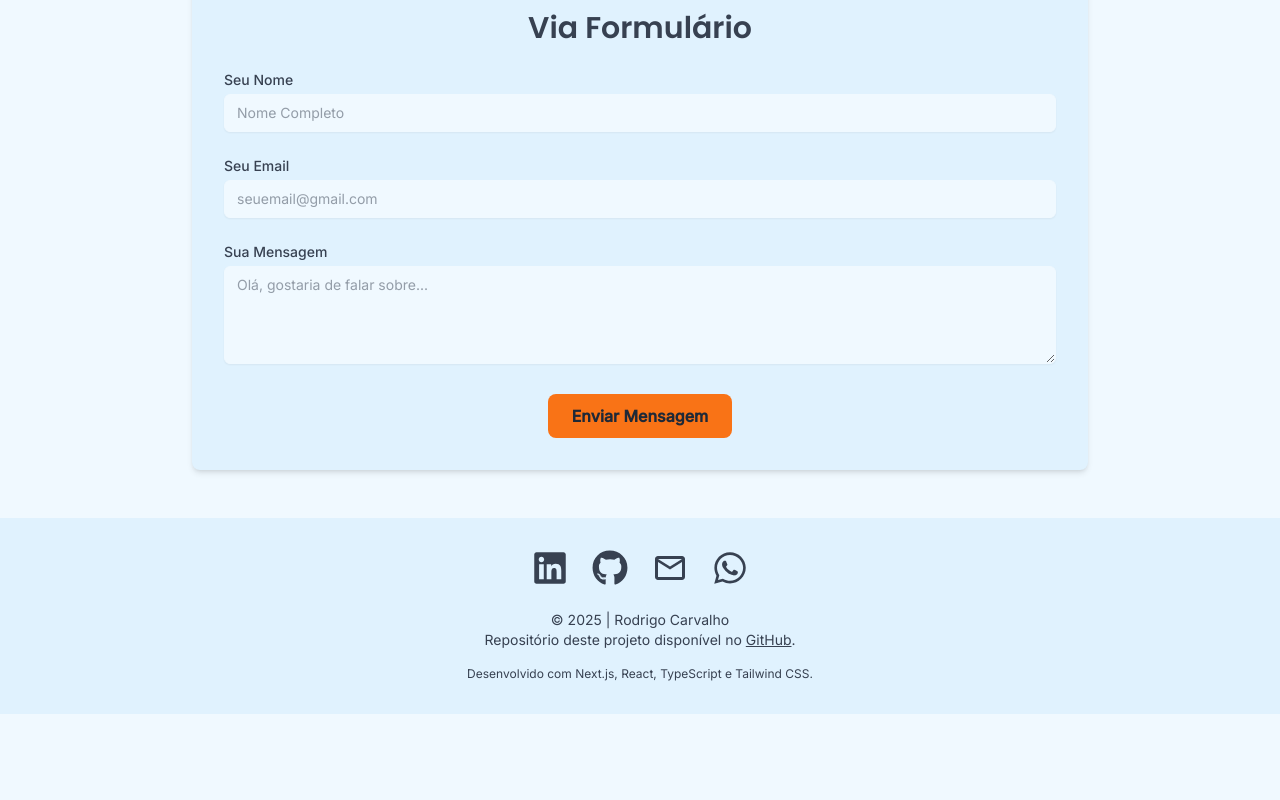
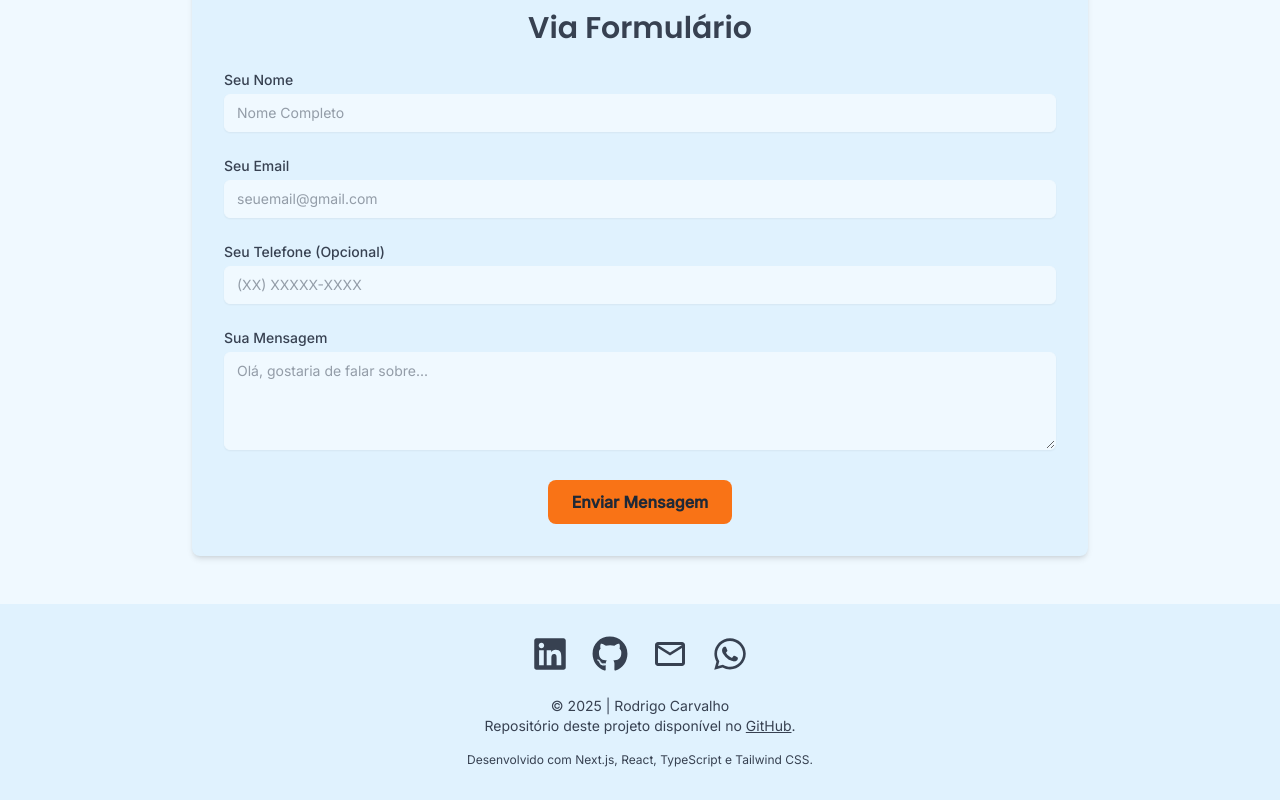
Before and after one commit to rodrigocvmd/portfolio, a Next.js app: page /contato in a window 1280 px wide. Shown: the part 903-1703 px from the top of the page. Before the commit the page ends 1617 px from the top, so only its background shows below. Built offline with nearby package versions, Linux system fonts and the light colour scheme.

Commit message:
insercao de telefone no form, e alteracao do cursor hover nas techtags

```diff
--- a/src/components/ContatoConteudo.tsx
+++ b/src/components/ContatoConteudo.tsx
@@ -85,8 +85,8 @@ export default function ContatoConteudo() {
 					Entre em Contato
 				</h1>
 				<p className="mx-auto mt-4 max-w-3xl text-lg text-light-text/80 dark:text-dark-text/80 sm:text-xl 3xl:text-2xl">
-					Seja para uma oportunidade de colaboração, discutir sobre um projeto ou apenas para
-					trocar uma ideia.
+					Seja para uma oportunidade de colaboração, discutir sobre um projeto ou apenas para trocar
+					uma ideia.
 				</p>
 				<p className="mx-auto mt-4 max-w-3xl text-lg text-light-text/80 dark:text-dark-text/80 sm:text-xl 3xl:text-2xl">
 					Estou sempre disponível para conversarmos!
@@ -119,7 +119,12 @@ export default function ContatoConteudo() {
 											className="mr-2 p-1 rounded-md hover:bg-light-primary dark:hover:bg-dark-primary text-light-text dark:text-dark-text transition-colors">
 											{copiedStatus["email"] ? <CheckIcon /> : <CopyIcon />}
 										</button>
-										<a href="mailto:rodrigocvmd@gmail.com" target="_blank" rel="noopener noreferrer" title="Enviar email" className="p-1 rounded-md hover:bg-light-primary dark:hover:bg-dark-primary text-light-text dark:text-dark-text transition-colors">
+										<a
+											href="mailto:rodrigocvmd@gmail.com"
+											target="_blank"
+											rel="noopener noreferrer"
+											title="Enviar email"
+											className="p-1 rounded-md hover:bg-light-primary dark:hover:bg-dark-primary text-light-text dark:text-dark-text transition-colors">
 											<FaArrowRight />
 										</a>
 									</div>
@@ -149,7 +154,12 @@ export default function ContatoConteudo() {
 											className="mr-2 p-1 rounded-md hover:bg-light-primary dark:hover:bg-dark-primary text-light-text dark:text-dark-text transition-colors">
 											{copiedStatus["linkedin"] ? <CheckIcon /> : <CopyIcon />}
 										</button>
-										<a href="https://www.linkedin.com/in/rodrigocvmd/" target="_blank" rel="noopener noreferrer" title="Abrir LinkedIn" className="p-1 rounded-md hover:bg-light-primary dark:hover:bg-dark-primary text-light-text dark:text-dark-text transition-colors">
+										<a
+											href="https://www.linkedin.com/in/rodrigocvmd/"
+											target="_blank"
+											rel="noopener noreferrer"
+											title="Abrir LinkedIn"
+											className="p-1 rounded-md hover:bg-light-primary dark:hover:bg-dark-primary text-light-text dark:text-dark-text transition-colors">
 											<FaArrowRight />
 										</a>
 									</div>
@@ -178,7 +188,10 @@ export default function ContatoConteudo() {
 											className="mr-2 p-1 rounded-md hover:bg-light-primary dark:hover:bg-dark-primary text-light-text dark:text-dark-text transition-colors">
 											{copiedStatus["telefone"] ? <CheckIcon /> : <CopyIcon />}
 										</button>
-										<a href="tel:+5561999662404" title="Ligar" className="p-1 rounded-md hover:bg-light-primary dark:hover:bg-dark-primary text-light-text dark:text-dark-text transition-colors">
+										<a
+											href="tel:+5561999662404"
+											title="Ligar"
+											className="p-1 rounded-md hover:bg-light-primary dark:hover:bg-dark-primary text-light-text dark:text-dark-text transition-colors">
 											<FaArrowRight />
 										</a>
 									</div>
@@ -259,7 +272,12 @@ export default function ContatoConteudo() {
 											className="mr-2 p-1 rounded-md hover:bg-light-primary dark:hover:bg-dark-primary text-light-text dark:text-dark-text transition-colors">
 											{copiedStatus["github"] ? <CheckIcon /> : <CopyIcon />}
 										</button>
-										<a href="https://github.com/rodrigocvmd" target="_blank" rel="noopener noreferrer" title="Abrir GitHub" className="p-1 rounded-md hover:bg-light-primary dark:hover:bg-dark-primary text-light-text dark:text-dark-text transition-colors">
+										<a
+											href="https://github.com/rodrigocvmd"
+											target="_blank"
+											rel="noopener noreferrer"
+											title="Abrir GitHub"
+											className="p-1 rounded-md hover:bg-light-primary dark:hover:bg-dark-primary text-light-text dark:text-dark-text transition-colors">
 											<FaArrowRight />
 										</a>
 									</div>
@@ -289,7 +307,12 @@ export default function ContatoConteudo() {
 											className="mr-2 p-1 rounded-md hover:bg-light-primary dark:hover:bg-dark-primary text-light-text dark:text-dark-text transition-colors">
 											{copiedStatus["discord"] ? <CheckIcon /> : <CopyIcon />}
 										</button>
-										<a href="https://discordapp.com/users/1067993447706931243" target="_blank" rel="noopener noreferrer" title="Abrir Discord" className="p-1 rounded-md hover:bg-light-primary dark:hover:bg-dark-primary text-light-text dark:text-dark-text transition-colors">
+										<a
+											href="https://discordapp.com/users/1067993447706931243"
+											target="_blank"
+											rel="noopener noreferrer"
+											title="Abrir Discord"
+											className="p-1 rounded-md hover:bg-light-primary dark:hover:bg-dark-primary text-light-text dark:text-dark-text transition-colors">
 											<FaArrowRight />
 										</a>
 									</div>
@@ -336,6 +359,8 @@ export default function ContatoConteudo() {
 								required
 								className="w-full rounded-md border border-light-primary bg-light-primary px-3 py-2 text-light-text shadow-sm focus:border-light-accent focus:ring-light-accent dark:border-dark-primary dark:bg-dark-primary dark:text-dark-text dark:focus:border-dark-accent dark:focus:ring-dark-accent sm:text-sm placeholder:text-light-text/50 dark:placeholder:text-dark-text/50 focus:placeholder:text-transparent"
 								placeholder="Nome Completo"
+								oninvalid="this.setCustomValidity('Por favor, preencha seu nome.')"
+								oninput="this.setCustomValidity('')"
 							/>
 						</div>
 						<div>
@@ -351,6 +376,22 @@ export default function ContatoConteudo() {
 								required
 								className="w-full rounded-md border border-light-primary bg-light-primary px-3 py-2 text-light-text shadow-sm focus:border-light-accent focus:ring-light-accent dark:border-dark-primary dark:bg-dark-primary dark:text-dark-text dark:focus:border-dark-accent dark:focus:ring-dark-accent sm:text-sm placeholder:text-light-text/50 dark:placeholder:text-dark-text/50 focus:placeholder:text-transparent"
 								placeholder="seuemail@gmail.com"
+								oninvalid="this.setCustomValidity('Por favor, insira um email válido.')"
+								oninput="this.setCustomValidity('')"
+							/>
+						</div>
+						<div>
+							<label
+								htmlFor="phone"
+								className="mb-1 block text-sm font-medium text-light-text dark:text-dark-text">
+								Seu Telefone (Opcional)
+							</label>
+							<input
+								type="tel"
+								name="phone"
+								id="phone"
+								className="w-full rounded-md border border-light-primary bg-light-primary px-3 py-2 text-light-text shadow-sm focus:border-light-accent focus:ring-light-accent dark:border-dark-primary dark:bg-dark-primary dark:text-dark-text dark:focus:border-dark-accent dark:focus:ring-dark-accent sm:text-sm placeholder:text-light-text/50 dark:placeholder:text-dark-text/50 focus:placeholder:text-transparent"
+								placeholder="(XX) XXXXX-XXXX"
 							/>
 						</div>
 						<div>
@@ -365,7 +406,9 @@ export default function ContatoConteudo() {
 								required
 								rows={4}
 								className="w-full rounded-md border border-light-primary bg-light-primary px-3 py-2 text-light-text shadow-sm focus:border-light-accent focus:ring-light-accent dark:border-dark-primary dark:bg-dark-primary dark:text-dark-text dark:focus:border-dark-accent dark:focus:ring-dark-accent sm:text-sm placeholder:text-light-text/50 dark:placeholder:text-dark-text/50 focus:placeholder:text-transparent"
-								placeholder="Olá, gostaria de falar sobre..."></textarea>
+								placeholder="Olá, gostaria de falar sobre..."
+								oninvalid="this.setCustomValidity('Por favor, escreva sua mensagem.')"
+								oninput="this.setCustomValidity('')"></textarea>
 						</div>
 						<div className="text-center">
 							<button
--- a/src/components/ProjectCard.tsx
+++ b/src/components/ProjectCard.tsx
@@ -54,7 +54,7 @@ const ProjectCard: React.FC<ProjectCardProps> = ({
 						<TechTag key={tech} name={tech} />
 					))}
 					{!showAllTech && technologies.length > 4 && (
-						<span className="ml-1 text-sm font-medium text-light-text dark:text-dark-text">
+						<span className="ml-1 text-sm font-medium text-light-text dark:text-dark-text cursor-default">
 							+{technologies.length - 4}
 						</span>
 					)}
--- a/src/components/TechTag.tsx
+++ b/src/components/TechTag.tsx
@@ -5,7 +5,7 @@ interface TechTagProps {
 
 const TechTag: React.FC<TechTagProps> = ({ name }) => {
   return (
-    <span className="inline-flex items-center justify-center bg-light-secondary dark:bg-dark-secondary text-xs font-medium text-light-text dark:text-dark-text px-2.5 py-1 rounded-full mr-2 transition-transform duration-200 hover:scale-110">
+    <span className="inline-flex items-center justify-center bg-light-secondary dark:bg-dark-secondary text-xs font-medium text-light-text dark:text-dark-text px-2.5 py-1 rounded-full mr-2 transition-transform duration-200 hover:scale-110 cursor-default">
       {name}
     </span>
   );
```
